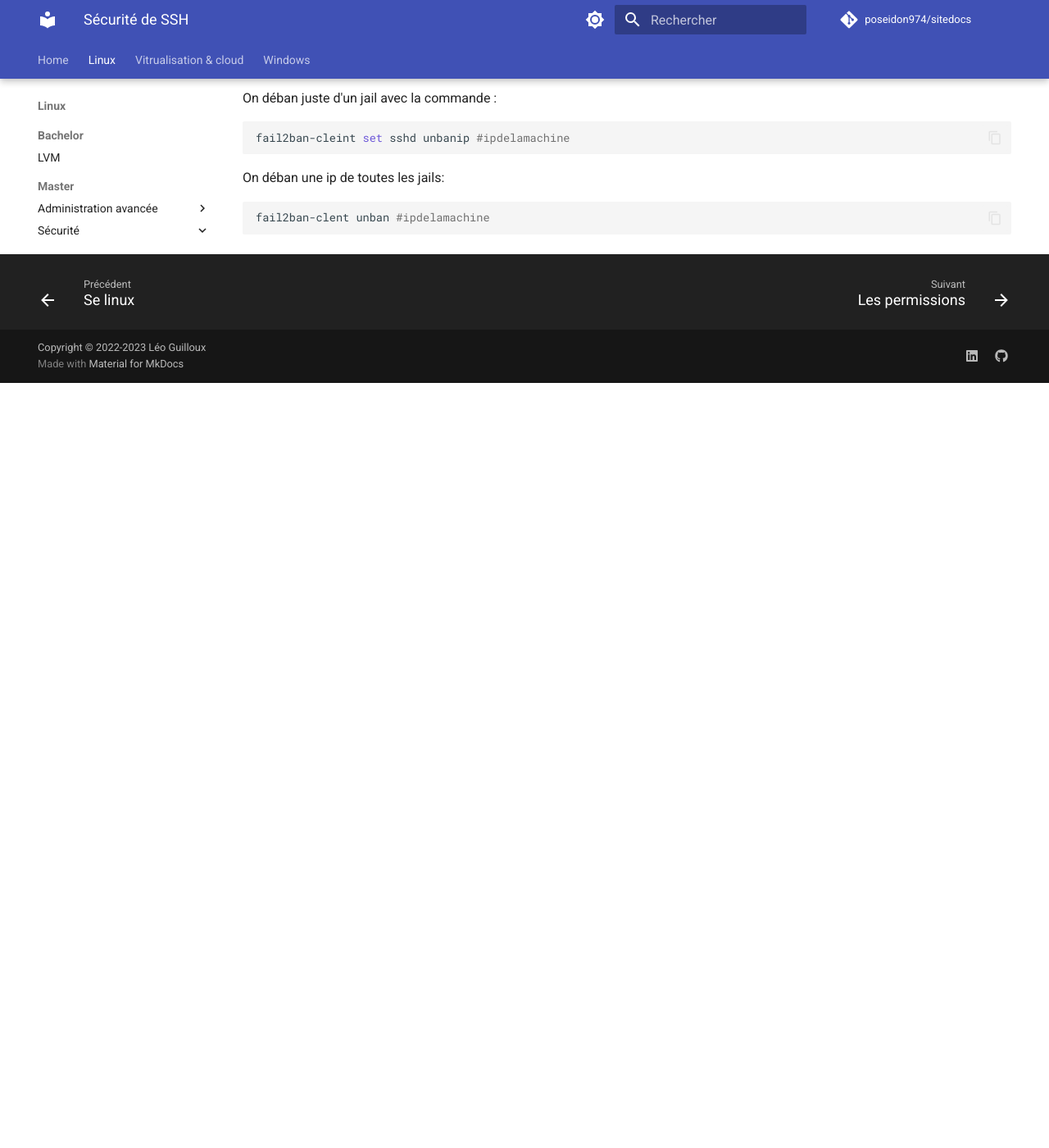
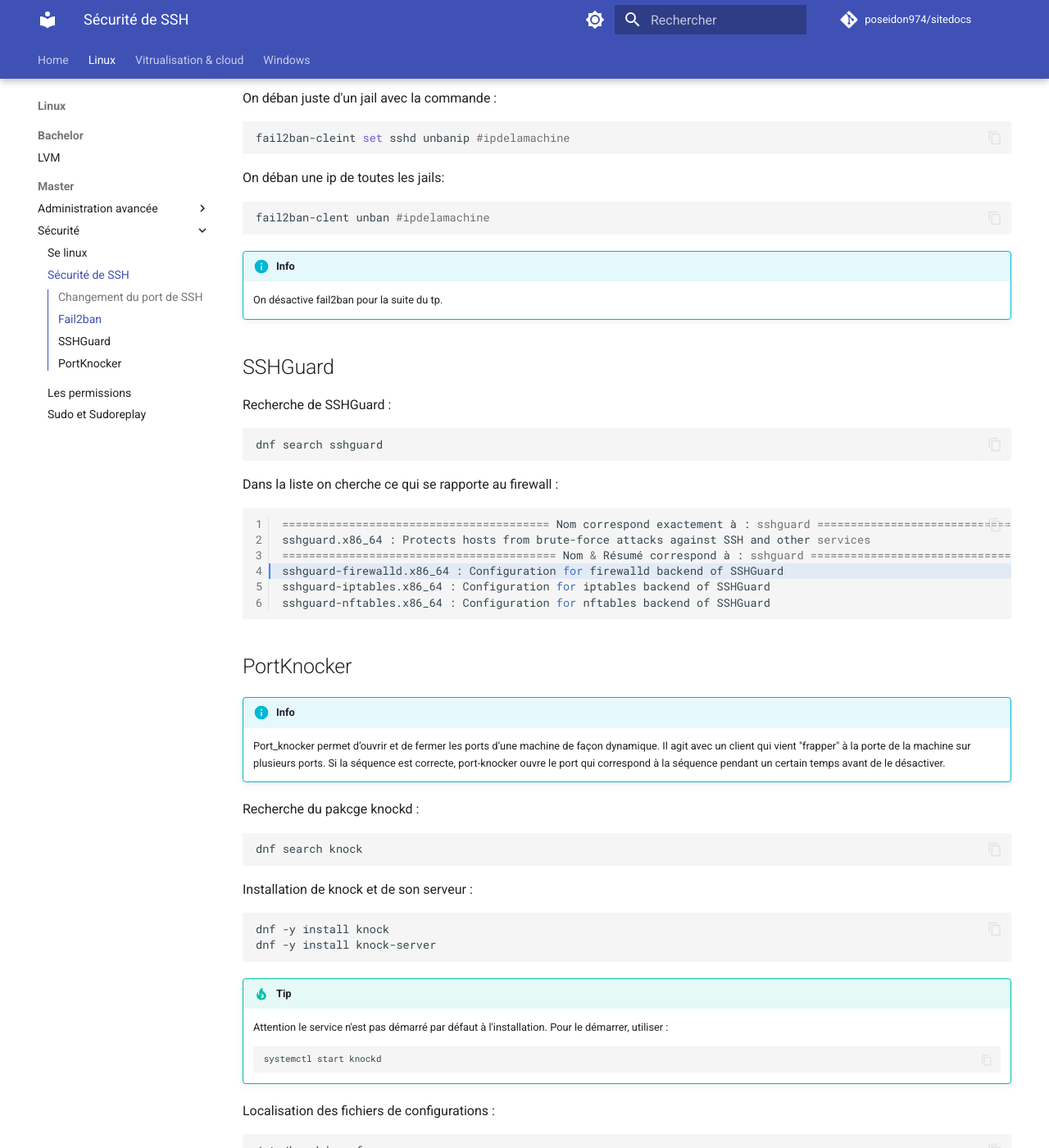
Before and after one commit to poseidon974/sitedocs, an MkDocs documentation site: the page built from docs/Linux/Master/Sécurité/SSH.md, in a window 1280 px wide and 1400 px high, scrolled down 2855 px. Shown: the whole window at 82% size. Built offline with MkDocs 1.6.1 and Material for MkDocs 9.7.7, drawn with Linux system fonts in a browser that asks for light colours; comment, search, counter and statistics services are not loaded; the version menu is left out; before the commit the page ends 3322 px from its top, so only the background shows below that; some of the changed text lies outside the part shown.

Commit message:
update cours 13/02/2023

````diff
--- a/docs/Linux/Master/Sécurité/SSH.md
+++ b/docs/Linux/Master/Sécurité/SSH.md
@@ -153,3 +157,84 @@
 ```bash
 fail2ban-clent unban #ipdelamachine
 ```
+
+!!!info
+    On désactive fail2ban pour la suite du tp.
+
+## SSHGuard
+
+Recherche de SSHGuard :
+
+```bash
+dnf search sshguard
+```
+
+Dans la liste on cherche ce qui se rapporte au firewall :
+
+```bash linenums="1" hl_lines="4"
+======================================== Nom correspond exactement à : sshguard ========================================
+sshguard.x86_64 : Protects hosts from brute-force attacks against SSH and other services
+========================================= Nom & Résumé correspond à : sshguard =========================================
+sshguard-firewalld.x86_64 : Configuration for firewalld backend of SSHGuard
+sshguard-iptables.x86_64 : Configuration for iptables backend of SSHGuard
+sshguard-nftables.x86_64 : Configuration for nftables backend of SSHGuard
+```
+
+## PortKnocker
+
+!!!info
+    Port_knocker permet d’ouvrir et de fermer les ports d’une machine de façon dynamique. Il agit avec un client qui vient "frapper" à la porte de la machine sur plusieurs ports. Si la séquence est correcte, port-knocker ouvre le port qui correspond à la séquence pendant un certain temps avant de le désactiver.
+
+Recherche du pakcge knockd :
+
+```bash
+dnf search knock
+```
+
+Installation de knock et de son serveur :
+
+```bash
+dnf -y install knock
+dnf -y install knock-server
+```
+!!!tip
+    Attention le service n'est pas démarré par défaut à l'installation. Pour le démarrer, utiliser :
+    ```bash
+    systemctl start knockd
+    ```
+
+
+Localisation des fichiers de configurations :
+
+```bash
+/etc/knockd.conf
+```
+
+
+
+On observe le fichier de configuration :
+
+```bash linenums="1"
+[options]
+        UseSyslog
+
+[opencloseSSH]
+        sequence      = 2222:udp,3333:tcp,4444:udp
+        seq_timeout   = 15
+        tcpflags      = syn,ack
+        start_command = /sbin/iptables -A INPUT -s %IP% -p tcp --dport ssh -j ACCEPT
+        cmd_timeout   = 10
+        stop_command  = /sbin/iptables -D INPUT -s %IP% -p tcp --dport ssh -j ACCEPT
+```
+
+Sur la configuration, on observe la séquence utilisée avec les ports suivants: `2222:udp,3333:tcp,4444:udp`.
+
+De plus, on remarque 2 commandes **iptables** permettant d'ajouter (option -A) et de supprimer (option -D) une ip dans le fichier iptables
+
+!!!warning
+    Pour que le port knocking fontionne correctement, il faut que tout les ports de la machine soient fermés. On utlise la commade **iptables** pour fermer tout les ports :
+    ```bash
+    iptables -P INPUT DROP
+    ```
+
+On réalise notre propre fichier de configuration. Au prélable, comme il n'y a pas de dossier en .d pour faire des configurations annexe, on copie le fichier de configuration pour en faire une sauvegarde.
````
Also changed, not shown: other parts of docs/Linux/Master/Sécurité/SSH.md (+4 -0 lines).
